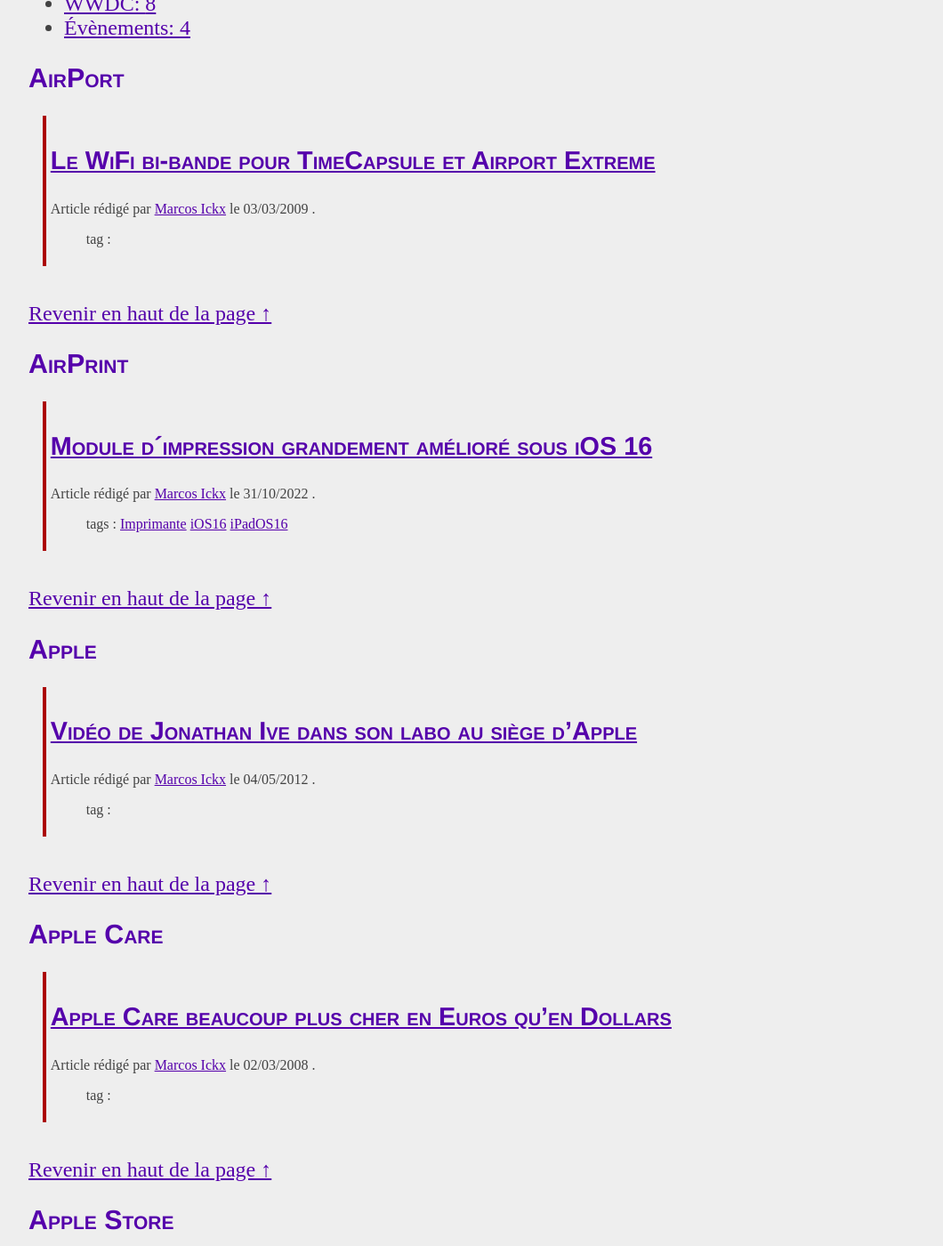
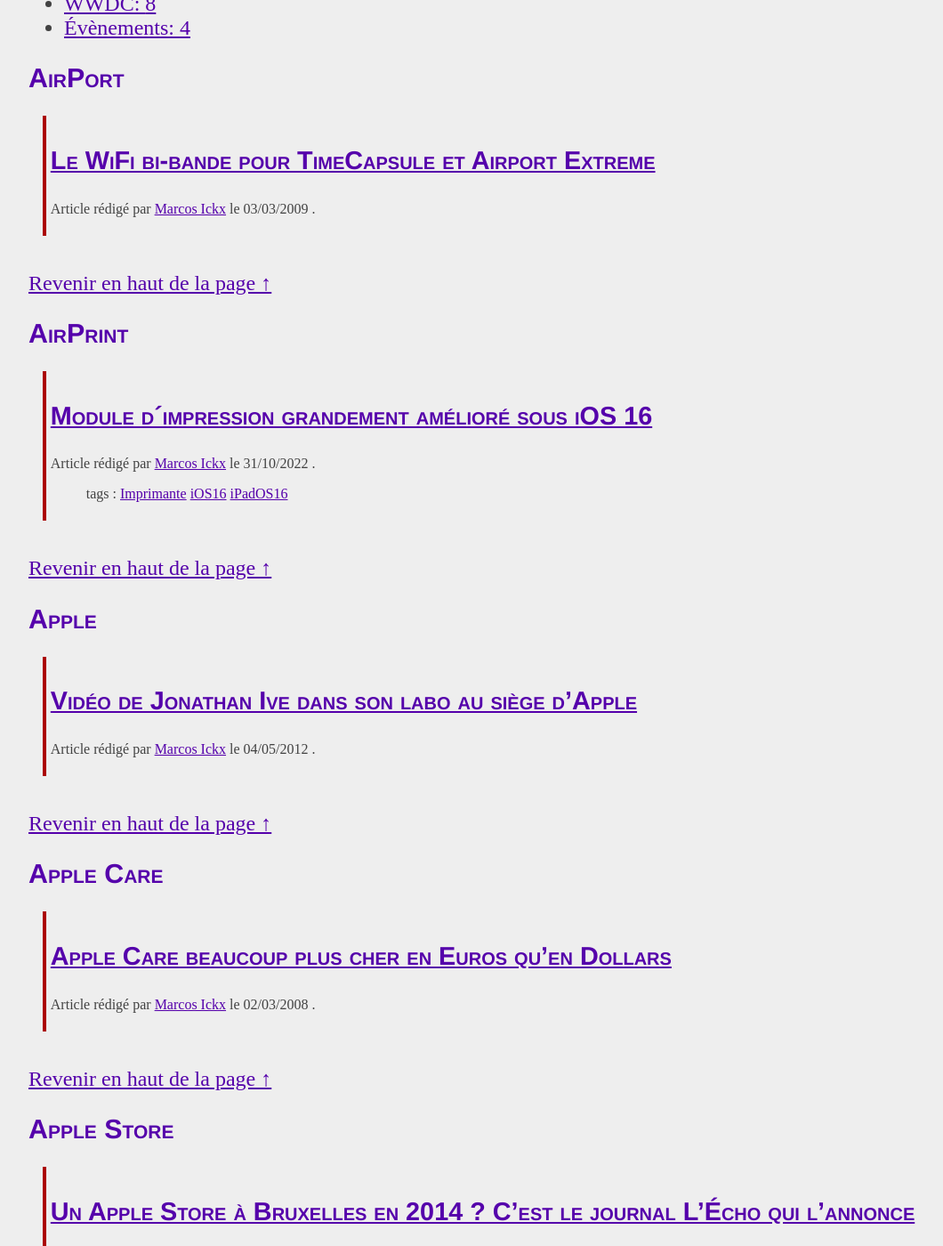
Before and after one commit to MarcosIckx/PreviewMarcosxNet, a Jekyll site: the page built from _pages/categories.md, in a window 1280 px wide and 1400 px high, scrolled down 1407 px. Shown: the whole window at 89% size, without its empty margins (32-1092 px from the left). Built offline with Jekyll 4.4.1, drawn with Linux system fonts in a browser that asks for light colours; some of the changed text lies outside the part shown.

Commit message:
Update entry.html

```diff
--- a/_includes/entry.html
+++ b/_includes/entry.html
@@ -9,11 +9,11 @@
   <p class="meta">Article rédigé par {% include author.html %} le {% include time.html date=entry.date %}.
   {% if entry.update %}Modifié le {% include time.html date=entry.date %} {% endif %}
   </p>
-  {%- if entry.tags -%}
+  {%- if entry.tags.size>0 -%}
     {%- include meta.html metaList=entry.tags metaNamePlural="tags" metaNameSingle="tag" debug=false -%}
   {%- endif -%}
 
-  {%- if entry.categories -%}
+  {%- if entry.categories.size>0 -%}
     {%- include meta.html metaList=entry.categories metaNamePlural="categories" metaNameSingle="categorie" debug=false -%}
   {%- endif -%}
 
```
